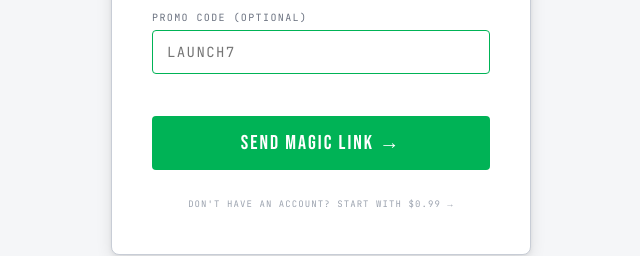
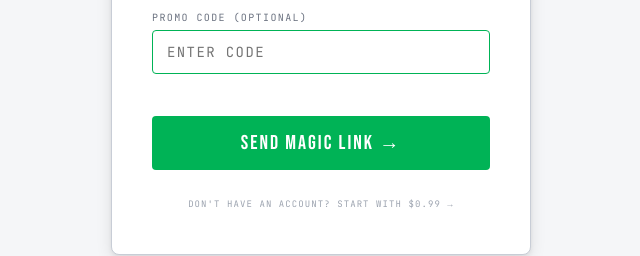
Before and after one commit to Shadishakazulu/vxsent, a website: page login.html in a window 1280 px wide. Both pictures are taken after typing "name@example.com" into the empty fields and a click on the button "+ Have a promo code?". Shown: the part 418-674 px from the top of the page, 319-959 px from the left. Drawn offline with Linux system fonts and the light colour scheme.

Commit message:
Update login.html

```diff
--- a/login.html
+++ b/login.html
@@ -76,7 +76,7 @@ input[type=text]#promo{text-transform:uppercase;letter-spacing:0.1em;font-family
     <button type="button" class="promo-toggle" id="promoToggle" onclick="togglePromo()">+ Have a promo code?</button>
     <div class="promo-wrap" id="promoWrap">
       <label for="promo">Promo code (optional)</label>
-      <input type="text" id="promo" placeholder="LAUNCH7" autocomplete="off" autocapitalize="characters" spellcheck="false">
+      <input type="text" id="promo" placeholder="Enter code" autocomplete="off" autocapitalize="characters" spellcheck="false">
     </div>
 
     <div class="error-msg" id="errMsg"></div>
```
